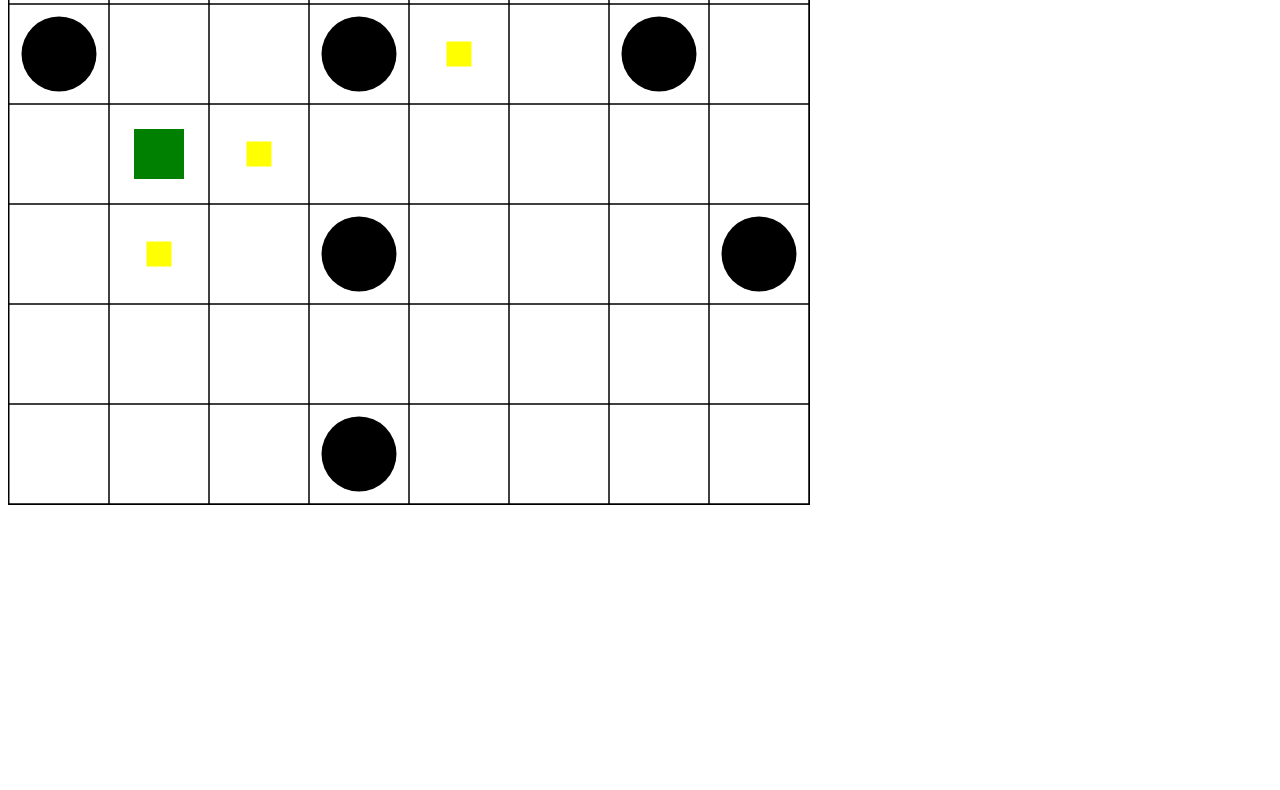
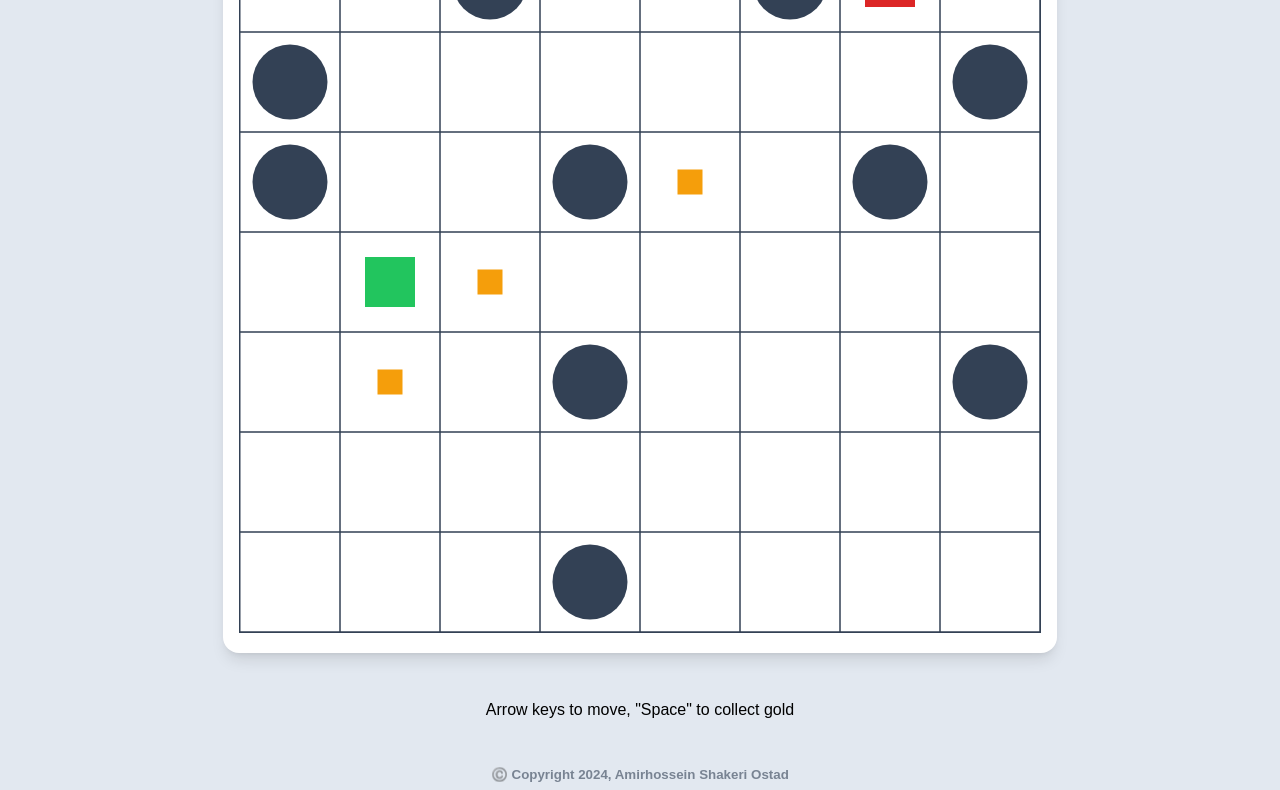
Before and after one commit to amirhossein-shakeri/vampose-ai, a plain HTML site: page index.html in a window 1280 px wide. Shown: the part 305-1095 px from the top of the page. Before the commit the page ends 822 px from the top, so only its background shows below. Drawn offline with Linux system fonts and the light colour scheme.

Commit message:
feat: improve UI

```diff
--- a/game.js
+++ b/game.js
@@ -29,11 +29,11 @@ const ENEMIES_MOVE = false;
 const AUTO_COLLECT_GOLDS = false;
 
 // Define some colors for the game elements
-const BACKGROUND_COLOR = "transparent"; // The color of the background
-const PLAYER_COLOR = "green"; // The color of the player
-const ENEMY_COLOR = "red"; // The color of the enemy
-const GOLD_COLOR = "yellow"; // The color of the gold
-const HOLE_COLOR = "black"; // The color of the hole
+const BACKGROUND_COLOR = "#fff"; // The color of the background
+const PLAYER_COLOR = "#22c55e"; // The color of the player
+const ENEMY_COLOR = "#dc2626"; // The color of the enemy
+const GOLD_COLOR = "#f59e0b"; // The color of the gold
+const HOLE_COLOR = "#334155"; // The color of the hole
 
 // Define some images for the game elements
 const PLAYER_IMAGE = new Image(); // The image of the player
@@ -319,7 +319,7 @@ function renderGame() {
   ctx.fillRect(0, 0, canvas.width, canvas.height);
 
   // Draw the grid lines
-  ctx.strokeStyle = "black";
+  ctx.strokeStyle = HOLE_COLOR;
   ctx.lineWidth = 1;
   for (let i = 0; i <= GRID_ROWS; i++) {
     for (let j = 0; j <= GRID_COLS; j++) {
@@ -397,7 +397,7 @@ function renderGame() {
   // }
 
   // Draw the game information
-  ctx.fillStyle = "black";
+  ctx.fillStyle = "#3b82f6";
   ctx.font = "20px Arial";
   ctx.fillText("Score: " + gameScore, 10, 30);
   ctx.fillText("Lives: " + gameLives, 10, 60);
@@ -414,31 +414,46 @@ function handleInput() {
 
       // Switch on the key code
       switch (keyCode) {
-        case 37: // Left arrow
+        // Left arrow
+        case 37:
+        case 65:
           // Move the player left
           player.x -= GRID_SIZE;
           // player.vx = -1;
           // player.vy = 0;
           break;
-        case 38: // Up arrow
+
+        // Up arrow
+        case 38:
+        case 87:
           // Move the player up
           player.y -= GRID_SIZE;
           // player.vx = 0;
           // player.vy = -1;
           break;
-        case 39: // Right arrow
+
+        // Right arrow
+        case 39:
+        case 68:
           // Move the player right
           player.x += GRID_SIZE;
           // player.vx = 1;
           // player.vy = 0;
           break;
-        case 40: // Down arrow
+
+        // Down arrow
+        case 40:
+        case 83:
           // Move the player down
           player.y += GRID_SIZE;
           // player.vx = 0;
           // player.vy = 1;
           break;
+
         case 32: // Space
+        case 13: // Enter
+        case 69: // E
+        case 70: // F
           // Collect the gold
           for (let gold of golds) {
             // Check if the player is in the same block as the gold
@@ -448,8 +463,6 @@ function handleInput() {
 
               // Increase the score
               gameScore++;
-
-              console.log("GAME SCORE: ", gameScore, golds, golds.length);
 
               // Check the game win condition
               if (gameScore === NUM_GOLDS) {
--- a/index.html
+++ b/index.html
@@ -3,17 +3,53 @@
 
 <head>
   <meta charset="UTF-8">
-  <title>Simple 2D Game</title>
+  <title>Vampose World Game</title>
   <style>
-    /* You can add some CSS styles here */
+    body {
+      background-color: #e2e8f0;
+      height: 100%;
+      font-family: sans-serif;
+    }
+
+    .container {
+      display: flex;
+      flex-direction: column;
+      height: 100%;
+      /* min-height: 100vh; */
+      align-items: center;
+      justify-content: center;
+      gap: 2em;
+    }
+
+    .canvas-container {
+      background-color: #fff;
+      padding: 1em;
+      border-radius: 1em;
+      box-shadow: 0 10px 15px -3px rgb(0 0 0 / 0.1), 0 4px 6px -4px rgb(0 0 0 / 0.1);
+      margin: 0 auto;
+    }
+
     canvas {
-      border: 1px solid black;
+      border: 1px solid #334155;
+    }
+
+    small {
+      color: #334155;
+      opacity: .6;
+      font-weight: 600;
     }
   </style>
 </head>
 
 <body>
-  <canvas id="game" width="800" height="800"></canvas>
+  <div class="container">
+    <h1>Vampose World</h1>
+    <div class="canvas-container">
+      <canvas id="game" width="800" height="800"></canvas>
+    </div>
+    <p>Arrow keys to move, "Space" to collect gold</p>
+    <small>©️ Copyright 2024, Amirhossein Shakeri Ostad</small>
+  </div>
   <script src="game.js"></script>
 </body>
 
```
